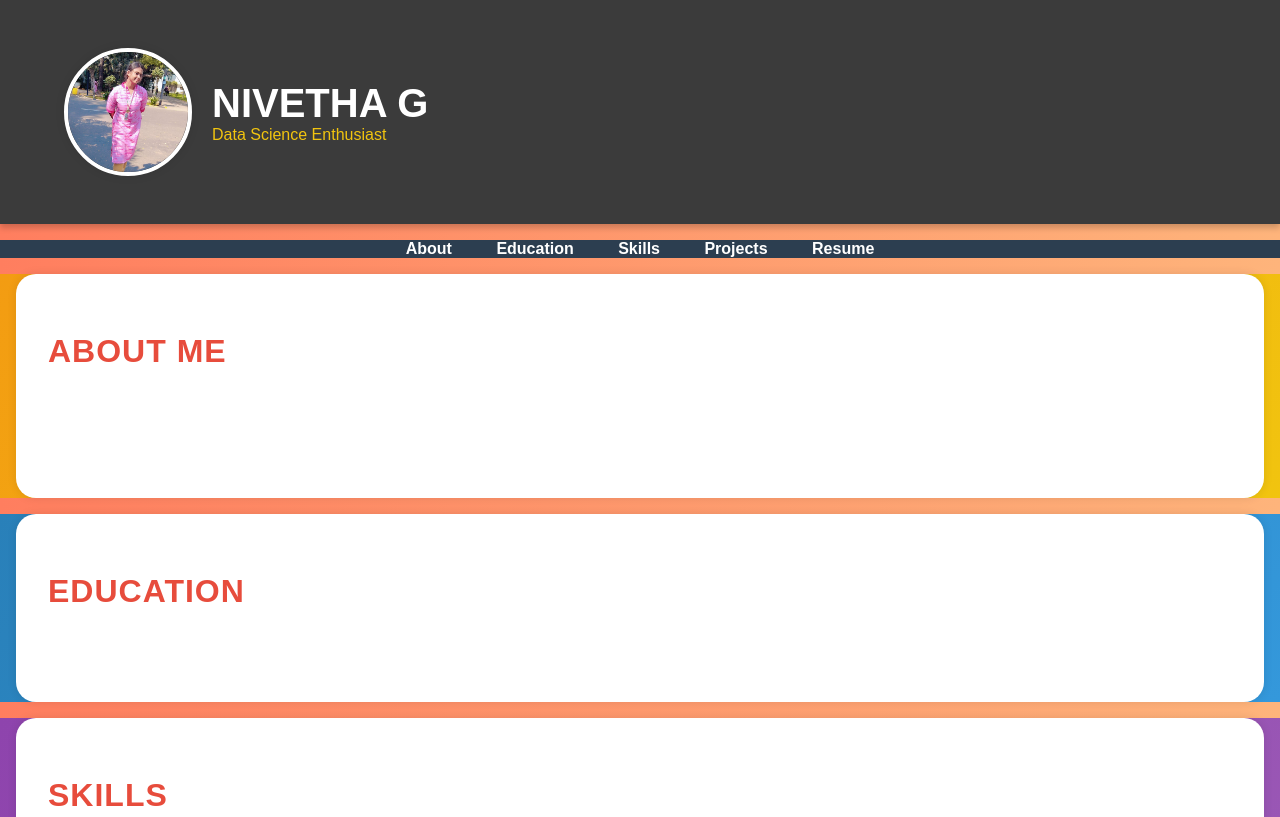
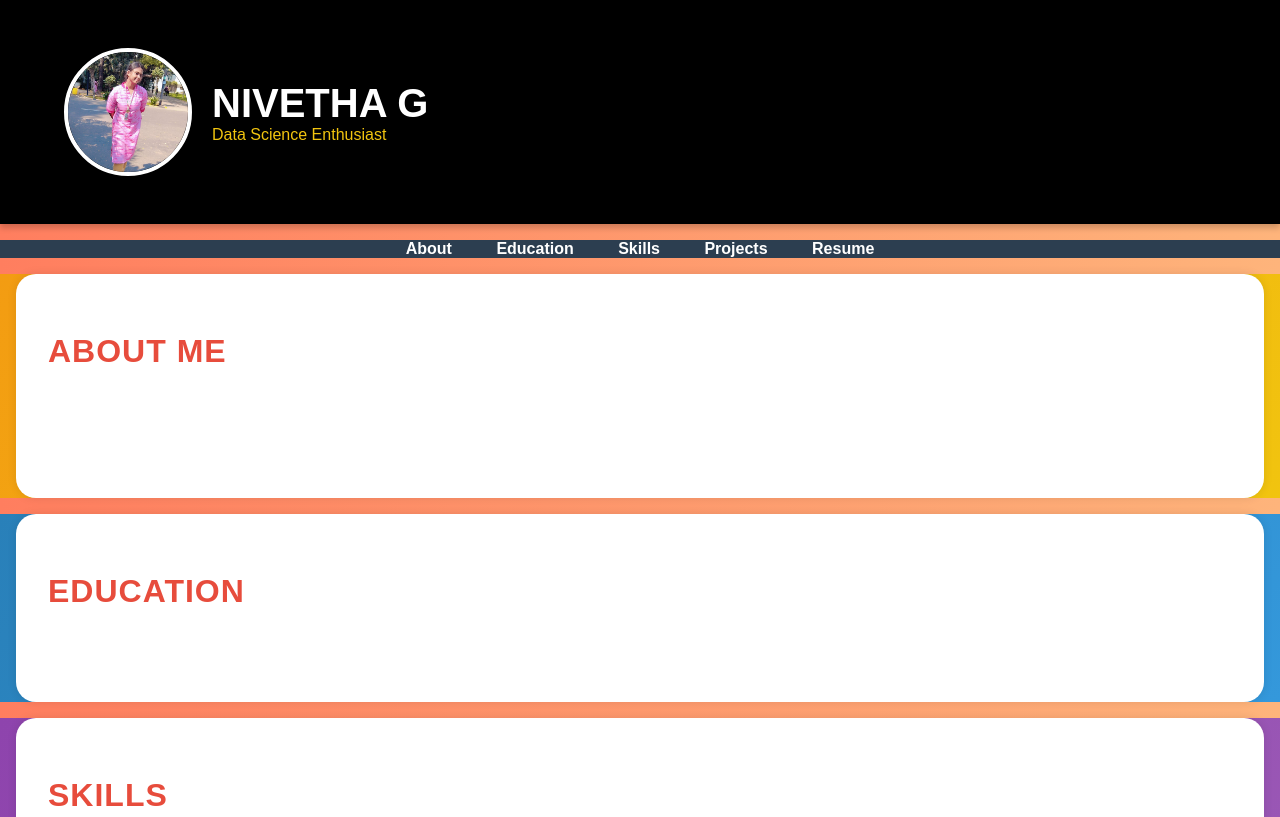
Before and after one commit to NIVETHAG2006/digital-portfolio, a plain HTML site: page index.html in a window 1280 px wide. Shown: the top 817 px of the page. Drawn offline with Linux system fonts and the light colour scheme.

Commit message:
index.html

```diff
--- a/index.html
+++ b/index.html
@@ -13,8 +13,8 @@
         }
 
         header {
-            background-color: #3b3b3b; /* Dark grey background */
-            color: #fff;
+            background-color: black; /* Dark grey background */
+            color: white;
             padding: 3rem 4rem;
             position: relative;
             box-shadow: 0px 4px 6px rgba(0, 0, 0, 0.2);
```
